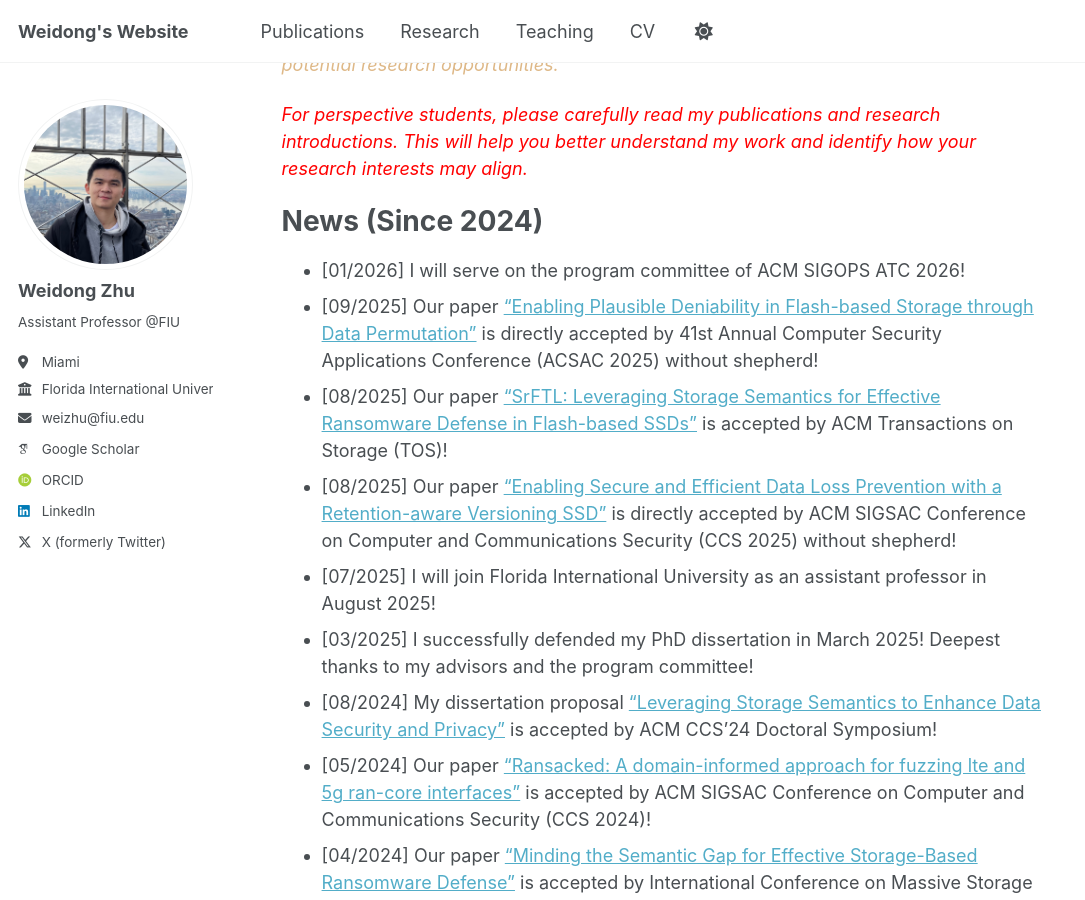
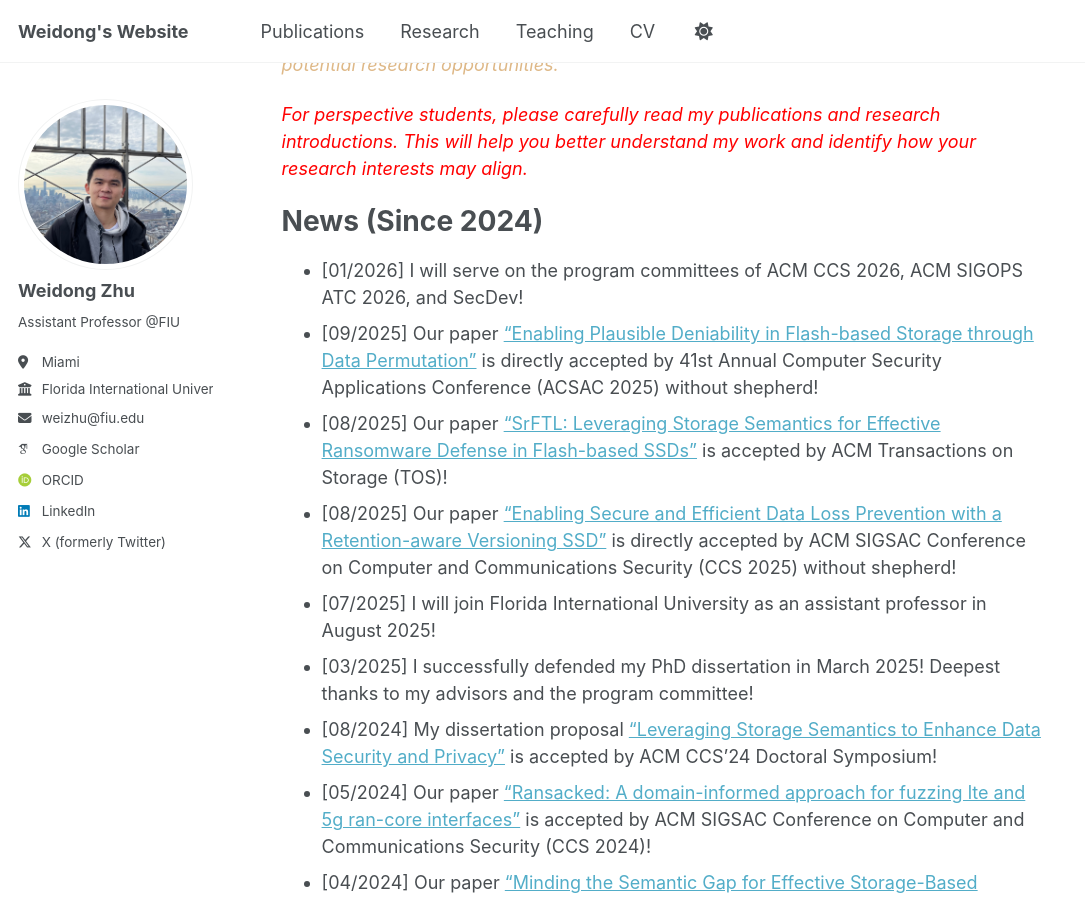
Before and after one commit to weidong-zhu/weidong-zhu.github.io, a Jekyll site: the page built from _pages/about.md, in a window 1280 px wide and 900 px high, scrolled down 561 px. Shown: the whole window, without its empty margins (0-1085 px from the left). Built offline with Jekyll 4.4.1, drawn with Linux system fonts in a browser that asks for light colours; some web fonts are replaced.

Commit message:
TPC update.

```diff
--- a/_pages/about.md
+++ b/_pages/about.md
@@ -21,7 +21,7 @@ I received my Ph.D. from the Department of Computer & Information Security & Eng
 
 News (Since 2024)
 ======
-* [01/2026] I will serve on the program committee of ACM SIGOPS ATC 2026!
+* [01/2026] I will serve on the program committees of ACM CCS 2026, ACM SIGOPS ATC 2026, and SecDev!
 * [09/2025] Our paper ["Enabling Plausible Deniability in Flash-based Storage through Data Permutation"]() is directly accepted by 41st Annual Computer Security Applications Conference (ACSAC 2025) without shepherd!
 * [08/2025] Our paper ["SrFTL: Leveraging Storage Semantics for Effective Ransomware Defense in Flash-based SSDs"]() is accepted by ACM Transactions on Storage (TOS)!
 * [08/2025] Our paper ["Enabling Secure and Efficient Data Loss Prevention with a Retention-aware Versioning SSD"]() is directly accepted by ACM SIGSAC Conference on Computer and Communications Security (CCS 2025) without shepherd!
```
Also changed, not shown: _pages/cv.md (+2 -0 lines).
